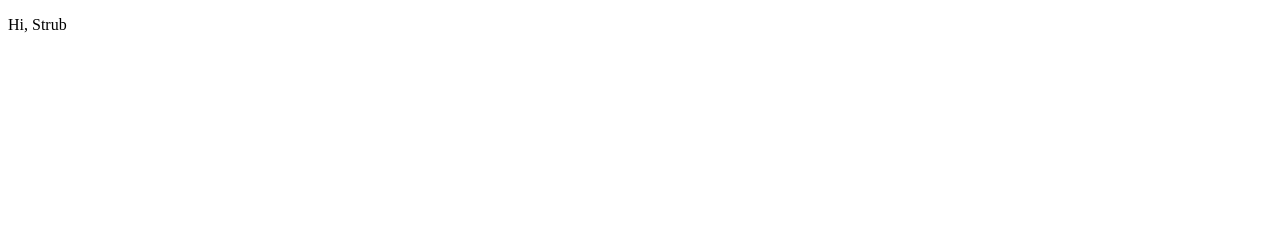
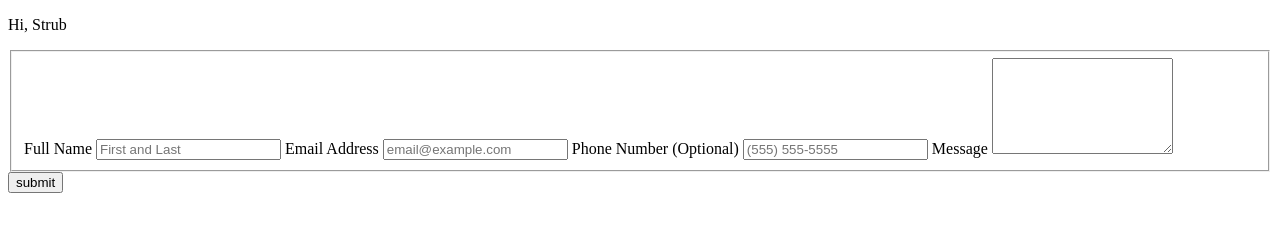
Before and after one commit to BrettKoenig/LegacyLawncareOhio, a plain HTML site: page index.html in a window 1280 px wide. Drawn offline with Linux system fonts and the light colour scheme.

Commit message:
update index

```diff
--- a/index.html
+++ b/index.html
@@ -1,9 +1,74 @@
 <!DOCTYPE html>
+
 <html>
   <head>
+    <script src="https://www.google.com/recaptcha/api.js?render=6LeAersjAAAAANMknAWJG5w9O7fHm4KZDoGR5CWX"></script>
     <base target="_top" />
+    <script>
+      grecaptcha.ready(function () {
+        grecaptcha
+          .execute("6LeAersjAAAAANMknAWJG5w9O7fHm4KZDoGR5CWX", {
+            action: "submit",
+          })
+          .then(function (token) {
+            document.getElementById("g-recaptcha-response").value = token;
+          });
+      });
+    </script>
   </head>
   <body>
     <p>Hi, Strub</p>
+    <input type="text" name="_gotcha" style="display: none" />
+    <form action="https://formspree.io/f/mknawdlo" method="POST">
+      <fieldset id="fs-frm-inputs">
+        <label for="full-name">Full Name</label>
+        <input
+          type="text"
+          name="name"
+          id="full-name"
+          placeholder="First and Last"
+          required=""
+          style=""
+        />
+        <label for="email-address">Email Address</label>
+        <input
+          type="email"
+          name="_replyto"
+          id="email-address"
+          placeholder="email@example.com"
+          required=""
+        />
+        <label for="telephone">Phone Number (Optional)</label>
+        <input
+          type="telephone"
+          name="telephone"
+          id="telephone"
+          placeholder="(555) 555-5555"
+        />
+        <label for="message">Message</label>
+        <textarea
+          rows="6"
+          name="message"
+          id="message"
+          placeholder=""
+          required=""
+        ></textarea>
+        <input
+          type="hidden"
+          name="_subject"
+          id="email-subject"
+          value="Website Form Submission"
+        />
+      </fieldset>
+      <input
+        type="hidden"
+        id="g-recaptcha-response"
+        name="g-recaptcha-response"
+      />
+      <input type="submit" class="btn btn-primary" value="submit" />
+    </form>
   </body>
+  <html>
+    <!-- https://help.formspree.io/hc/en-us/articles/4411635023507-Using-reCAPTCHA-v3 -->
+  </html>
 </html>
```
